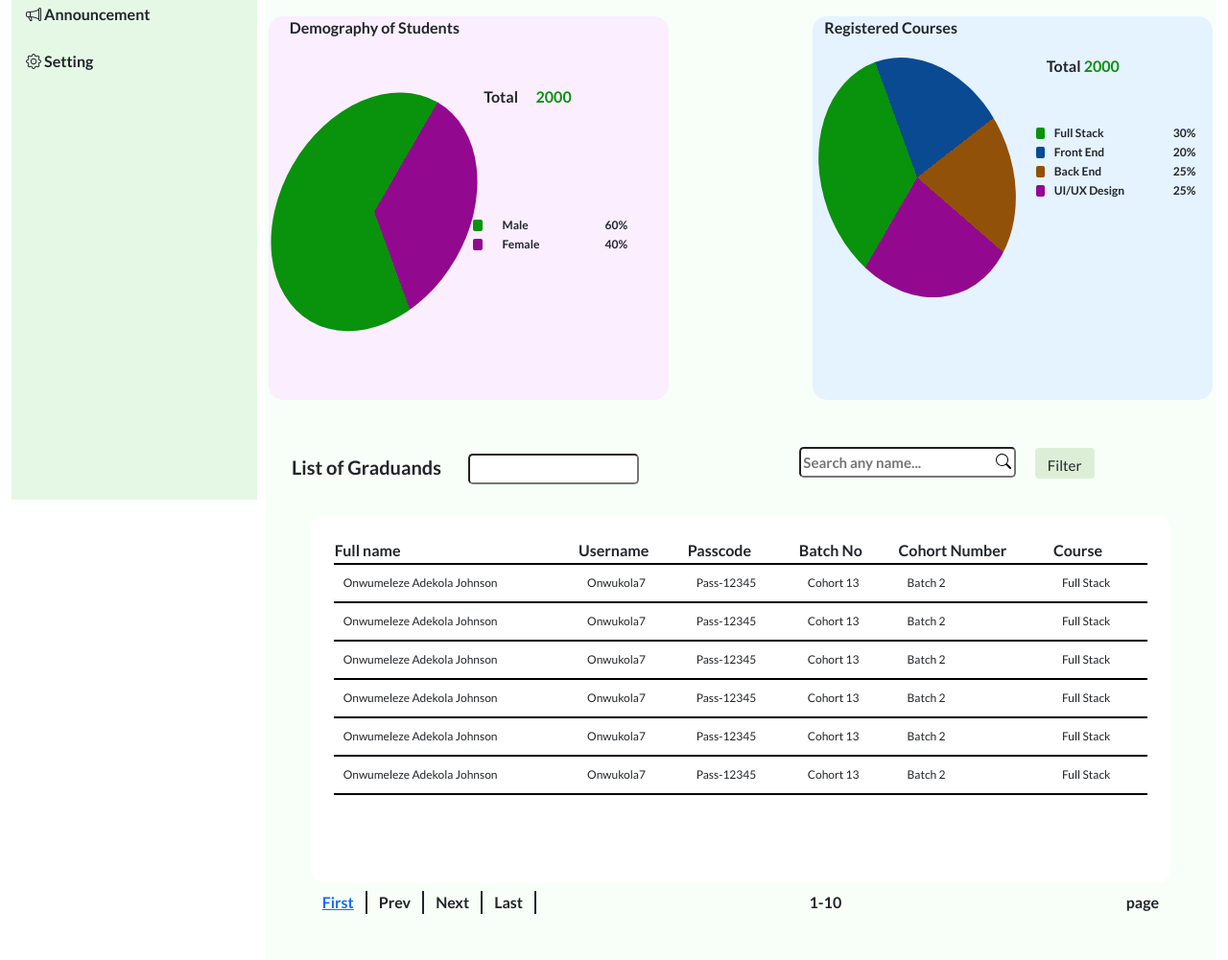
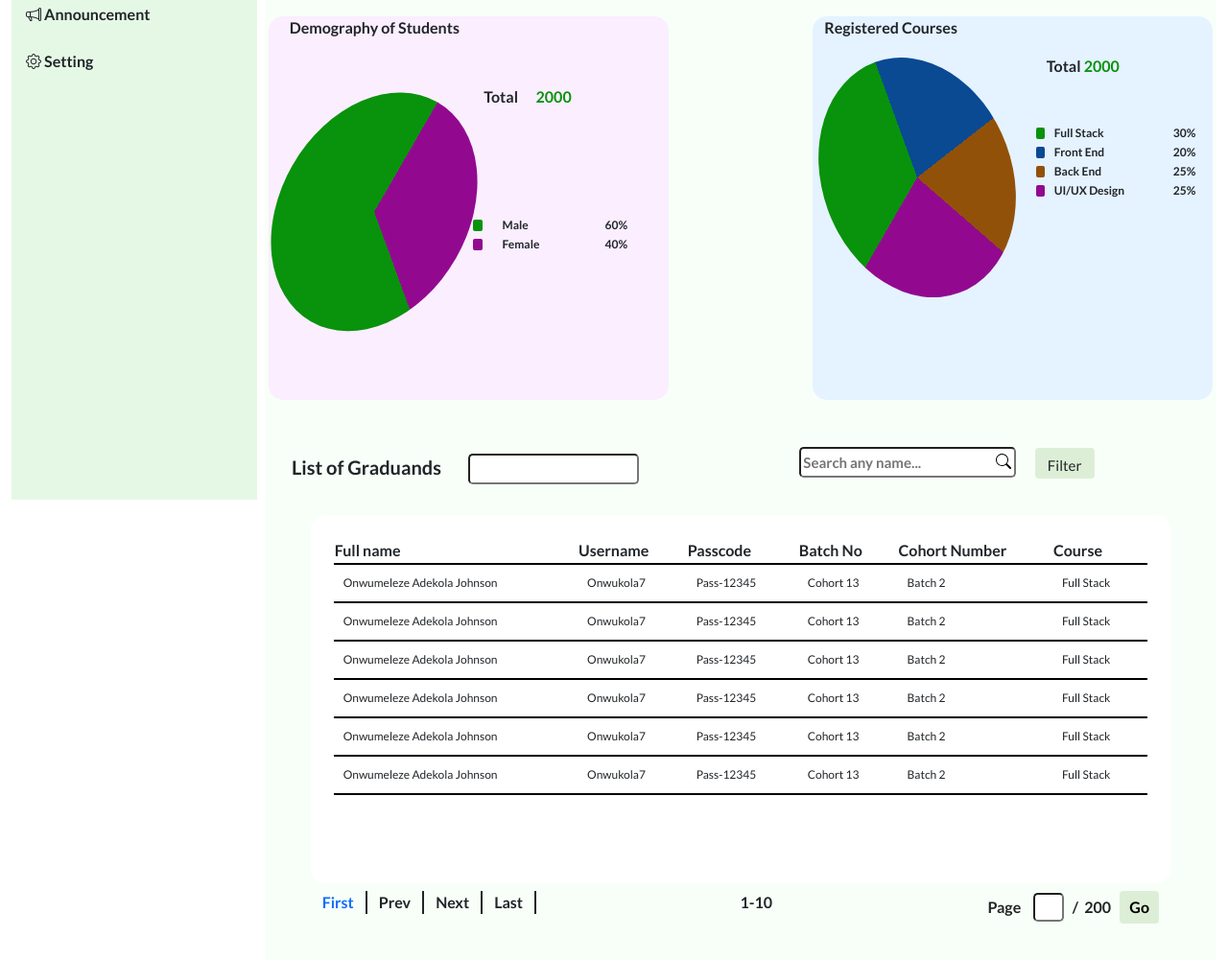
Before and after one commit to D-haech/OTS-Admin-Login-page, a plain HTML site: page index.html in a window 1280 px wide. Shown: the part 279-1280 px from the top of the page at 96% size. Drawn offline with nearby package versions, Linux system fonts and the light colour scheme; a web font is replaced by a local one.

Commit message:
Page number completed

```diff
--- a/index.html
+++ b/index.html
@@ -281,15 +281,20 @@
           <section class="col-4 ">
             <div class="row ">
               <div class="col border-2  border-dark border-end next-div">
-                <a href="#">First</a>
+                <a href="#" class="text-decoration-none">First</a>
               </div>
               <div class="col border-2 border-dark border-end next-div">Prev</div>
               <div class="col border-2 border-dark border-end next-div">Next</div>
               <div class="col border-2 border-dark border-end next-div">Last</div>
             </div>
           </section>
-          <section class="col-4 ">1-10</section>
-          <section class="col-4">page</section>
+          <section class="col-4">1-10</section>
+          <section class="col-4">Page &nbsp;&nbsp;
+            <input type="text" class="input-tag rounded-3" name="" id="">&nbsp;&nbsp;
+            / &nbsp;<span>200</span>&nbsp;&nbsp;
+            <input type="button" class="go-btn" value="Go">
+
+          </section>
         </div>
 
       </div>
@@ -475,7 +480,12 @@
             </div>
           </section>
           <section class="col-4 ">1-10</section>
-          <section class="col-4">page</section>
+          <section class="col-4">Page &nbsp;&nbsp;
+            <input type="text" class="input-tag rounded-3" name="" id="">&nbsp;&nbsp;
+            / &nbsp;<span>200</span>&nbsp;&nbsp;
+            <input type="button" class="go-btn" value="Go">
+
+          </section>
         </div>
       </div>
       <div class="solo-projects mt-5"></div>
--- a/scss/index.scss
+++ b/scss/index.scss
@@ -4,6 +4,9 @@
 
 * {
   @include font;
+  text-decoration: none;
+  text-decoration-line: none;
+  text-decoration-color: black;
 }
 
 // Empty classes for Javascript implementations
@@ -291,6 +294,7 @@ nav {
   //Next Page section for mobile responsiveness
   .page-section {
     margin-top: 11rem;
+
   }
 
   //Payments Page mobile responsiveness
@@ -595,4 +599,14 @@ nav {
   .next-div {
     width: fit-content;
   }
+  .go-btn{
+    background-color: $filter-button-color;
+    border-radius: 4px;
+    border-style: none;
+    padding: 5px 10px;
+  }
+  .input-tag{
+    width: 2rem;
+    border-radius: 3px;
+  }
 }
```
Also changed, not shown: dist/css/index.css, 1 other file.
